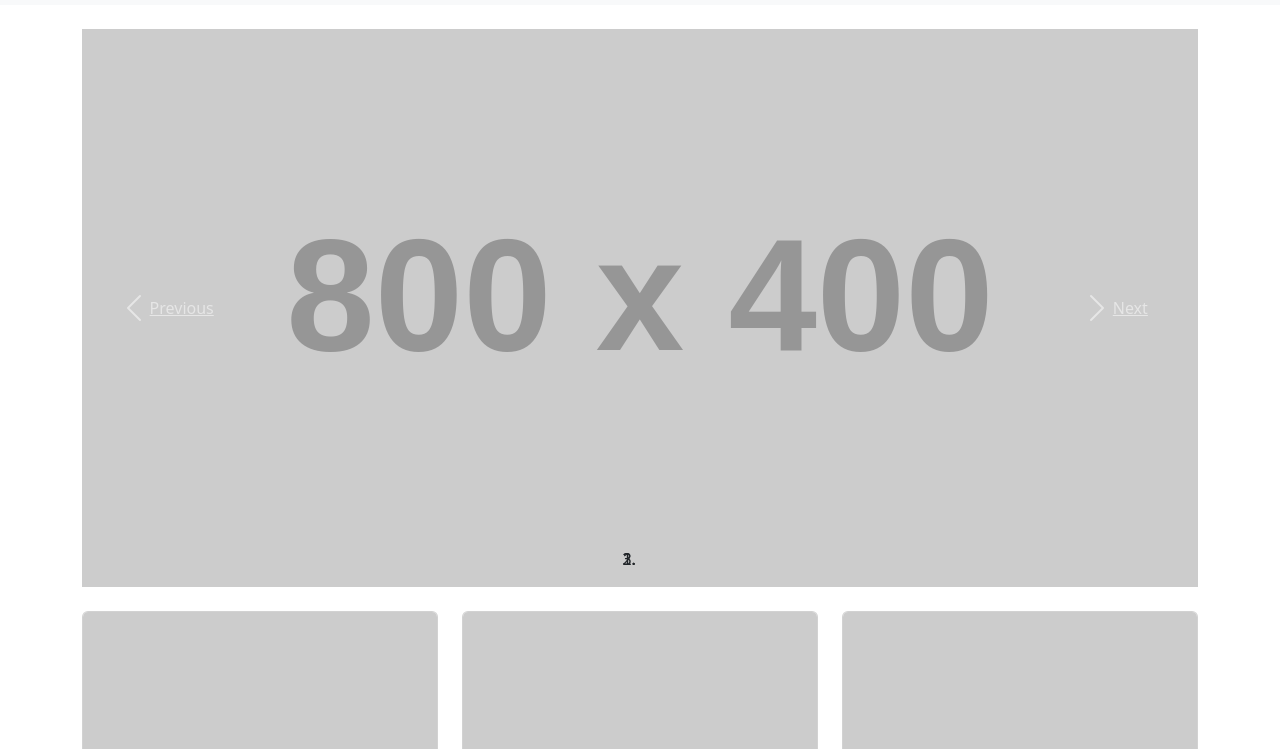
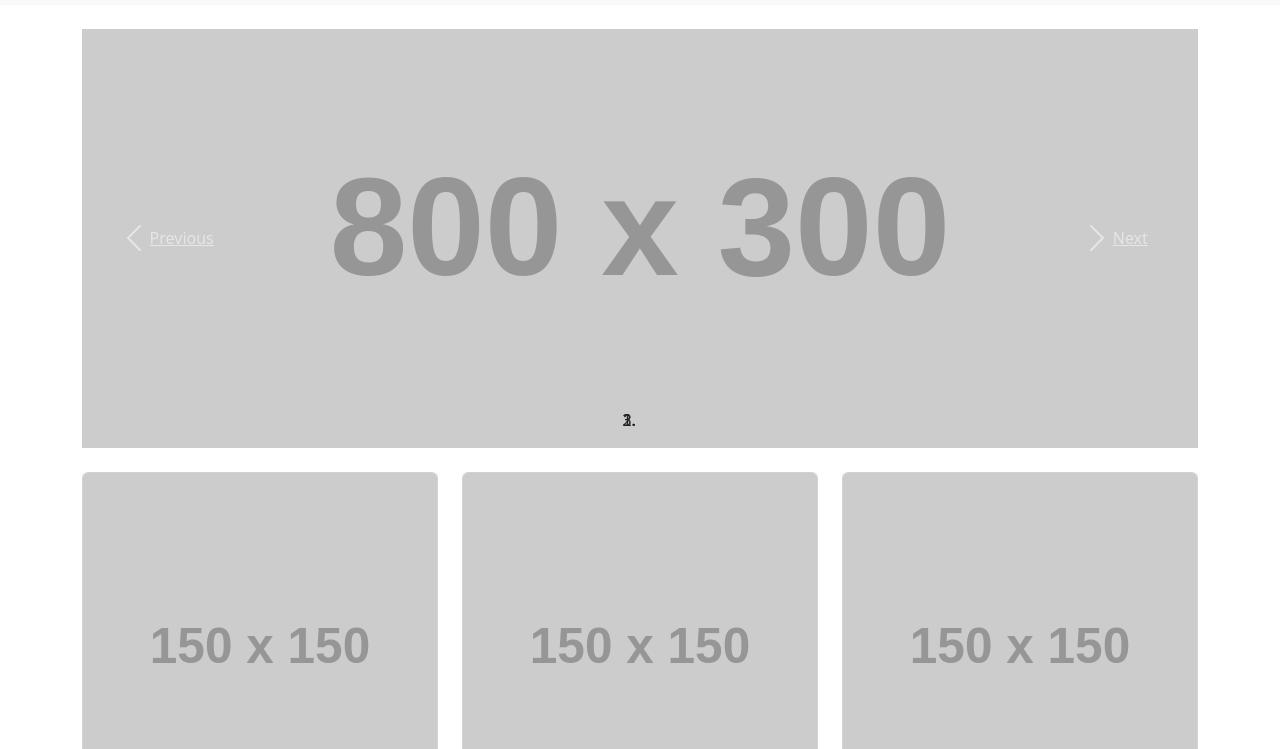
Before and after one commit to Nutella-lite/praxis, a plain HTML site: page learn_Bootstrap.html in a window 1280 px wide. Shown: the part 51-800 px from the top of the page. Drawn offline with nearby package versions, Linux system fonts and the light colour scheme; placeholder pictures from the web are drawn by us.

Commit message:
Update learn_Bootstrap.html

```diff
--- a/learn_Bootstrap.html
+++ b/learn_Bootstrap.html
@@ -55,13 +55,13 @@
                 </ol>
                 <div class="carousel-inner">
                     <div class="carousel-item active">
-                        <img src="https://via.placeholder.com/800x400" class="d-block w-100" alt="Slide 1">
+                        <img src="https://via.placeholder.com/800x300" class="d-block w-100" alt="Slide 1">
                     </div>
                     <div class="carousel-item">
-                        <img src="https://via.placeholder.com/800x400" class="d-block w-100" alt="Slide 2">
+                        <img src="https://via.placeholder.com/800x300" class="d-block w-100" alt="Slide 2">
                     </div>
                     <div class="carousel-item">
-                        <img src="https://via.placeholder.com/800x400" class="d-block w-100" alt="Slide 3">
+                        <img src="https://via.placeholder.com/800x300" class="d-block w-100" alt="Slide 3">
                     </div>
                 </div>
                 <a class="carousel-control-prev" href="#carouselExampleIndicators" role="button" data-slide="prev">
```
